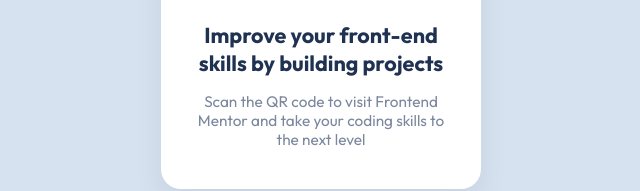
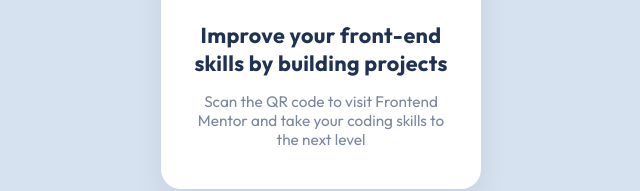
Before and after one commit to kenyontu/frontend-mentor-qr-code-component, a plain HTML site: page index.html in a window 1280 px wide. Shown: the part 459-650 px from the top of the page, 319-959 px from the left. Drawn offline with Linux system fonts and the light colour scheme.

Commit message:
style: fix message style

```diff
--- a/styles.css
+++ b/styles.css
@@ -75,6 +75,7 @@
   font-size: 1.35em;
   font-weight: 700;
   color: hsl(var(--clr-dark-blue));
+  letter-spacing: 0.015em;
 }
 
 .qr-code p {
```
